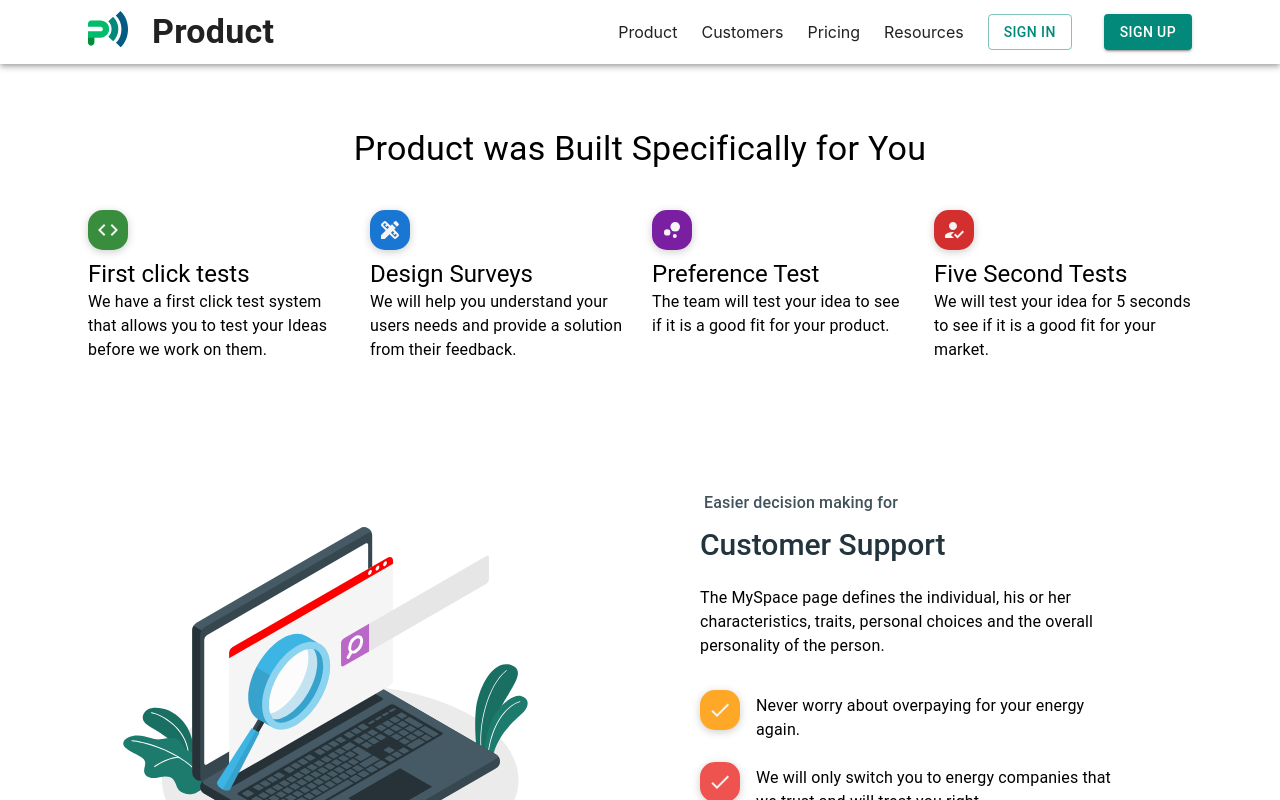
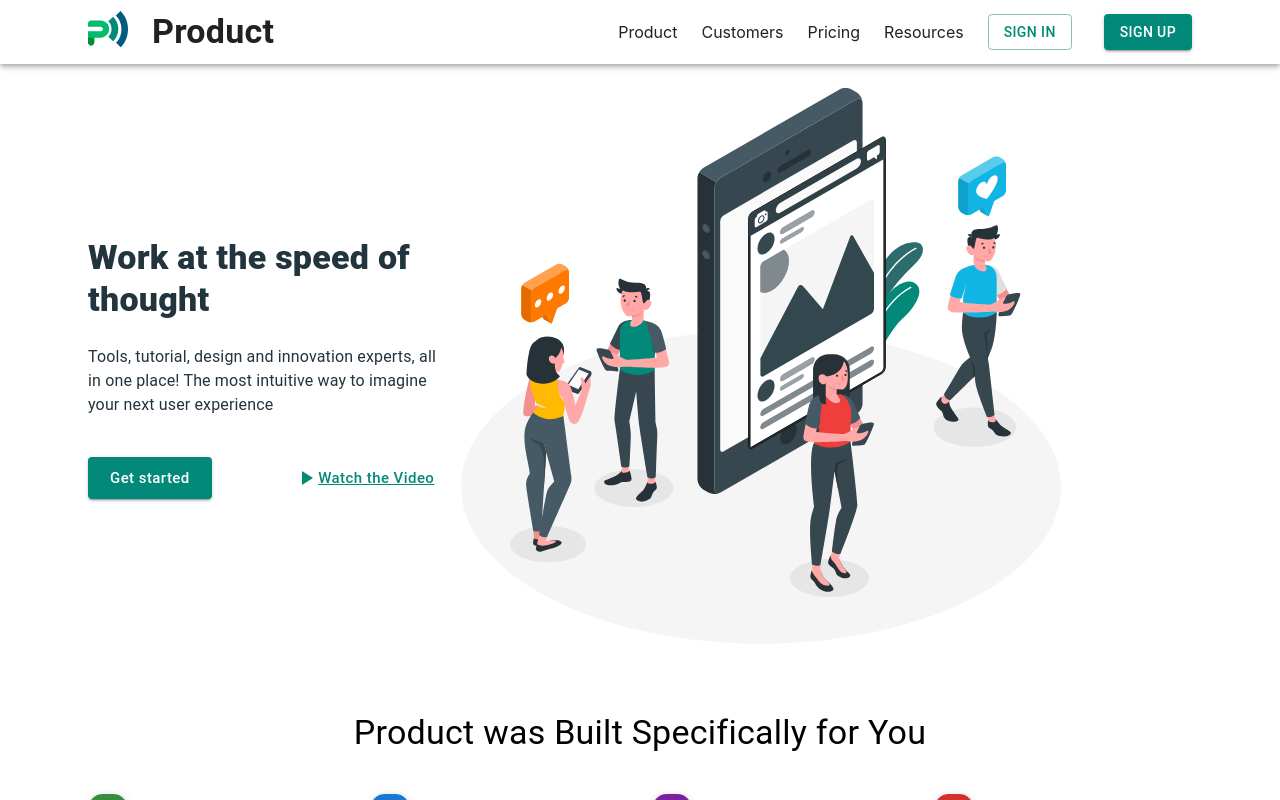
Before and after one commit to muchirijane/next-product-site, a Next.js app: page / in a window 1280 px wide. Shown: the top 800 px of the page. Built offline with nearby package versions, Linux system fonts and the light colour scheme.

Commit message:
Added Hero Section

```diff
--- /dev/null
+++ b/components/Hero.js
@@ -0,0 +1,77 @@
+import * as React from "react"
+import Image from "next/image"
+import Container from "@mui/material/Container"
+import Typography from "@mui/material/Typography"
+import Grid from "@mui/material/Grid"
+import Button from "@mui/material/Button"
+import Stack from "@mui/material/Stack"
+import { ThemeProvider, styled } from "@mui/material/styles"
+import { PlayArrow } from "@mui/icons-material"
+import theme from "../src/theme"
+
+import amicoImage from "/website-assets/amico.svg"
+
+const ButtonHero = styled(Button)({
+  textTransform: "none",
+})
+
+const WatchButton = styled(Button)({
+  textTransform: "none",
+  textDecoration: "underline",
+})
+
+const Hero = () => {
+  return (
+    <ThemeProvider theme={theme}>
+      <Container maxWidth="xl" sx={{ marginTop: "24px" }}>
+        <Grid
+          container
+          alignItems="center"
+          justifyContent="space-between"
+          direction="row-reverse"
+          spacing={2}
+        >
+          <Grid item xs={12} sm={8} justifyContent="right">
+            <Image src={amicoImage} alt="hero-image" />
+          </Grid>
+          <Grid item xs={12} sm={4}>
+            <Typography
+              component="h4"
+              variant="h4"
+              color="#22343D"
+              fontWeight={800}
+              mb={3}
+            >
+              Work at the speed of thought
+            </Typography>
+            <Typography variant="body1" color="#22343D" mb={5} fontWeight={400}>
+              Tools, tutorial, design and innovation experts, all in one place! The
+              most intuitive way to imagine your next user experience
+            </Typography>
+            <Stack direction="row" justifyContent="space-between" spacing={2}>
+              <ButtonHero
+                variant="contained"
+                color="secondary"
+                size="large"
+                fontWeight={700}
+              >
+                Get started
+              </ButtonHero>
+              <WatchButton
+                variant="text"
+                color="secondary"
+                size="large"
+                fontWeight={700}
+              >
+                <PlayArrow />
+                Watch the Video
+              </WatchButton>
+            </Stack>
+          </Grid>
+        </Grid>
+      </Container>
+    </ThemeProvider>
+  )
+}
+
+export default Hero
--- a/pages/index.js
+++ b/pages/index.js
@@ -1,11 +1,13 @@
 import Layout from "../components/layout/layout"
 import Container from "@mui/material/Container"
 import Feature from "../components/Feature"
-import CustomerSupport from '../components/CustomerSupport'
+import CustomerSupport from "../components/CustomerSupport"
+import Hero from "../components/Hero"
 export default function Home() {
   return (
     <Layout>
       <Container maxWidth="lg">
+        <Hero />
         <Feature />
         <CustomerSupport />
       </Container>
```
